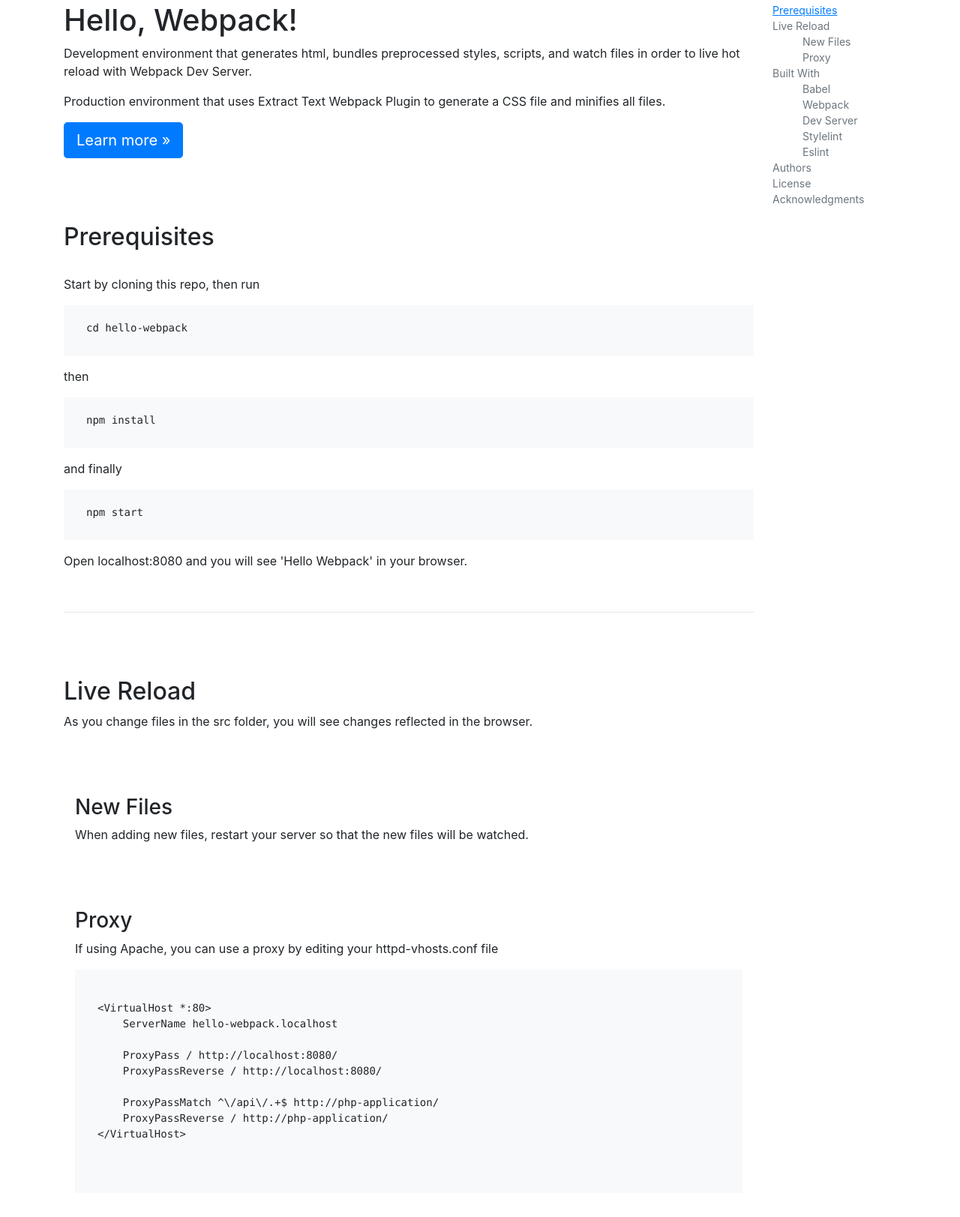
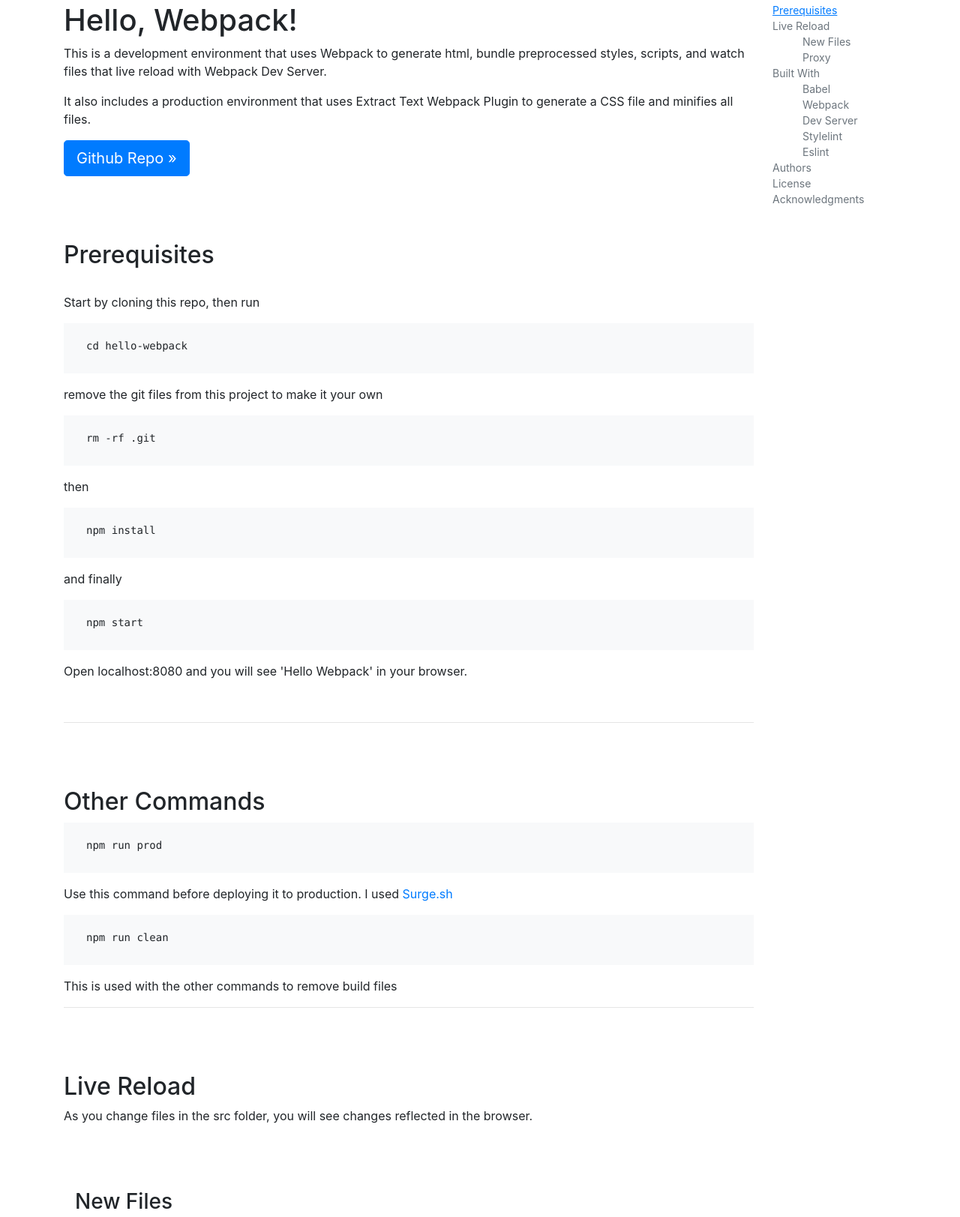
Before and after one commit to brandnpatterson/hello-webpack, a website built with webpack: page src/template.html in a window 1280 px wide. Shown: the part 87-1710 px from the top of the page at 75% size. Built offline with nearby package versions, Linux system fonts and the light colour scheme.

```diff
--- a/src/template.html
+++ b/src/template.html
@@ -60,11 +60,10 @@
             <div class="row section hero-section">
                 <div class="col-sm-12 col-md-10">
                     <h1 class="display-5">Hello, Webpack!</h1>
-                    <p>Development environment that generates html, bundles preprocessed styles, scripts, and watch files in order to live hot reload
-                        with Webpack Dev Server.</p>
-                    <p>Production environment that uses Extract Text Webpack Plugin to generate a CSS file and minifies all files.</p>
+                    <p>This is a development environment that uses Webpack to generate html, bundle preprocessed styles, scripts, and watch files that live reload with Webpack Dev Server.</p>
+                    <p>It also includes a production environment that uses Extract Text Webpack Plugin to generate a CSS file and minifies all files.</p>
                     <p>
-                        <a class="btn btn-primary btn-lg" href="#" role="button">Learn more &raquo;</a>
+                        <a class="btn btn-primary btn-lg" href="https://github.com/brandnpatterson/hello-webpack" target="_blank" role="button">Github Repo &raquo;</a>
                     </p>
                 </div>
             </div>
@@ -128,6 +127,12 @@
                             <pre><code>cd hello-webpack</code></pre>
                         </figure>
 
+                        <p>remove the git files from this project to make it your own</p>
+
+                        <figure class="highlight">
+                            <pre><code>rm -rf .git</code></pre>
+                        </figure>
+
                         <p>then</p>
 
                         <figure class="highlight">
@@ -142,6 +147,24 @@
 
                         <p>Open localhost:8080 and you will see 'Hello Webpack' in your browser.</p>
                         <br>
+                    </div>
+                    <hr>
+                    <div class="section">
+                        <h2 id="othercommands">Other Commands</h2>
+
+                        <figure class="highlight">
+                            <pre><code>npm run prod</code></pre>
+                        </figure>
+
+                        <p>Use this command before deploying it to production. I used
+                            <a href="https://surge.sh/">Surge.sh</a>
+                        </p>
+
+                        <figure class="highlight">
+                            <pre><code>npm run clean</code></pre>
+                        </figure>
+
+                        <p>This is used with the other commands to remove build files</p>
                     </div>
                     <hr>
                     <div class="section">
@@ -221,6 +244,10 @@
                                 <strong>Billie Thompson</strong> -
                                 <a href="https://gist.github.com/PurpleBooth/109311bb0361f32d87a2" target="_blank">README Template</a> - <a href="https://github.com/PurpleBooth" target="_blank">PurpleBooth Github</a>
                             </li>
+                            <li>
+                                <strong>Ken Wheeler</strong> -
+                                <a href="https://medium.com/@ken_wheeler/a-bitter-guide-to-open-source-a8e3b6a3c1c4" target="_blank">Medium Post on Open Soruce</a> - <a href="https://github.com/kenwheeler" target="_blank">kenwheeler Github</a>
+                            </li>
                         </ul>
                     </div>
                 </div>
```
Also changed, not shown: README.md.
